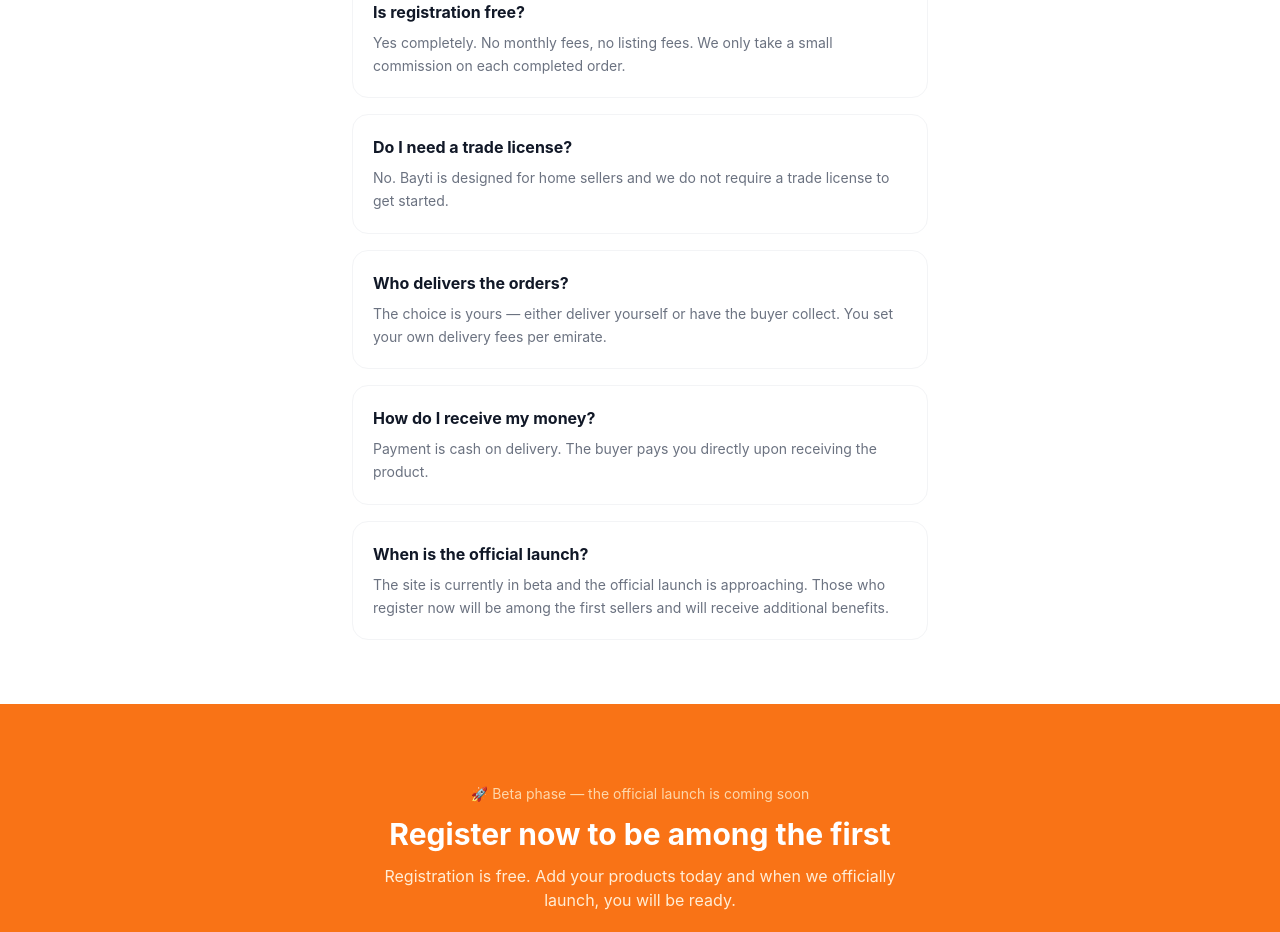
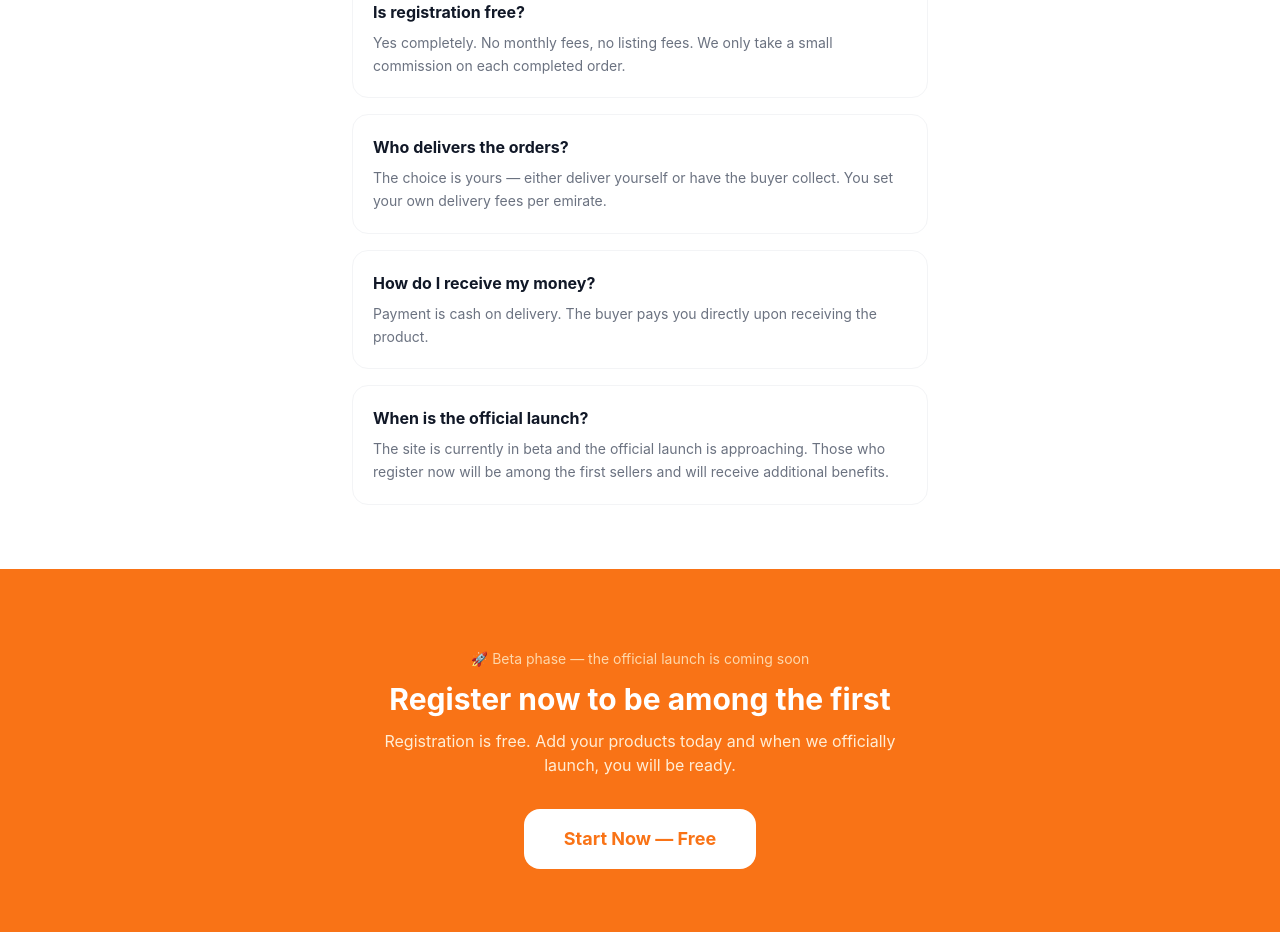
Before and after one commit to qnetofficialemail-sudo/bayti-frontend, a React (Create React App) app: page /sell in a window 1280 px wide. Shown: the part 3560-4492 px from the top of the page. Built offline with nearby package versions, Linux system fonts and the light colour scheme.

Commit message:
Remove trade license FAQ from sell page

```diff
--- a/src/pages/SellPage.tsx
+++ b/src/pages/SellPage.tsx
@@ -58,7 +58,7 @@ const HOW_IT_WORKS = [
 
 const FAQS = [
   { q: "هل التسجيل مجّاني؟", qEn: "Is registration free?", a: "نعم، تماماً. لا توجد رسوم شهرية ولا رسوم لإدراج المنتجات. نأخذ فقط عمولةً صغيرةً على كل طلب مكتمل.", aEn: "Yes completely. No monthly fees, no listing fees. We only take a small commission on each completed order." },
-  { q: "هل أحتاج إلى ترخيص تجاري؟", qEn: "Do I need a trade license?", a: "لا. بيتي مخصّصة للبائعات المنزليات ولا نشترط ترخيصاً تجارياً للبدء.", aEn: "No. Bayti is designed for home sellers and we do not require a trade license to get started." },
+
   { q: "من يتولّى توصيل الطلبات؟", qEn: "Who delivers the orders?", a: "تختارين أنتِ — إما أن توصّلي بنفسك أو يستلم العميل مباشرةً. كما تحدّدين رسوم التوصيل لكل إمارة.", aEn: "The choice is yours — either deliver yourself or have the buyer collect. You set your own delivery fees per emirate." },
   { q: "كيف أستلم مبالغي؟", qEn: "How do I receive my money?", a: "الدفع نقداً عند الاستلام مباشرةً. يدفع العميل لكِ عند استلام المنتج.", aEn: "Payment is cash on delivery. The buyer pays you directly upon receiving the product." },
   { q: "متى سيكون الإطلاق الرسمي؟", qEn: "When is the official launch?", a: "الموقع حالياً في مرحلة تجريبية والإطلاق الرسمي قريب. من تسجّل الآن ستكون من أوائل البائعات وستحصل على مزايا إضافية.", aEn: "The site is currently in beta and the official launch is approaching. Those who register now will be among the first sellers and will receive additional benefits." },
```
